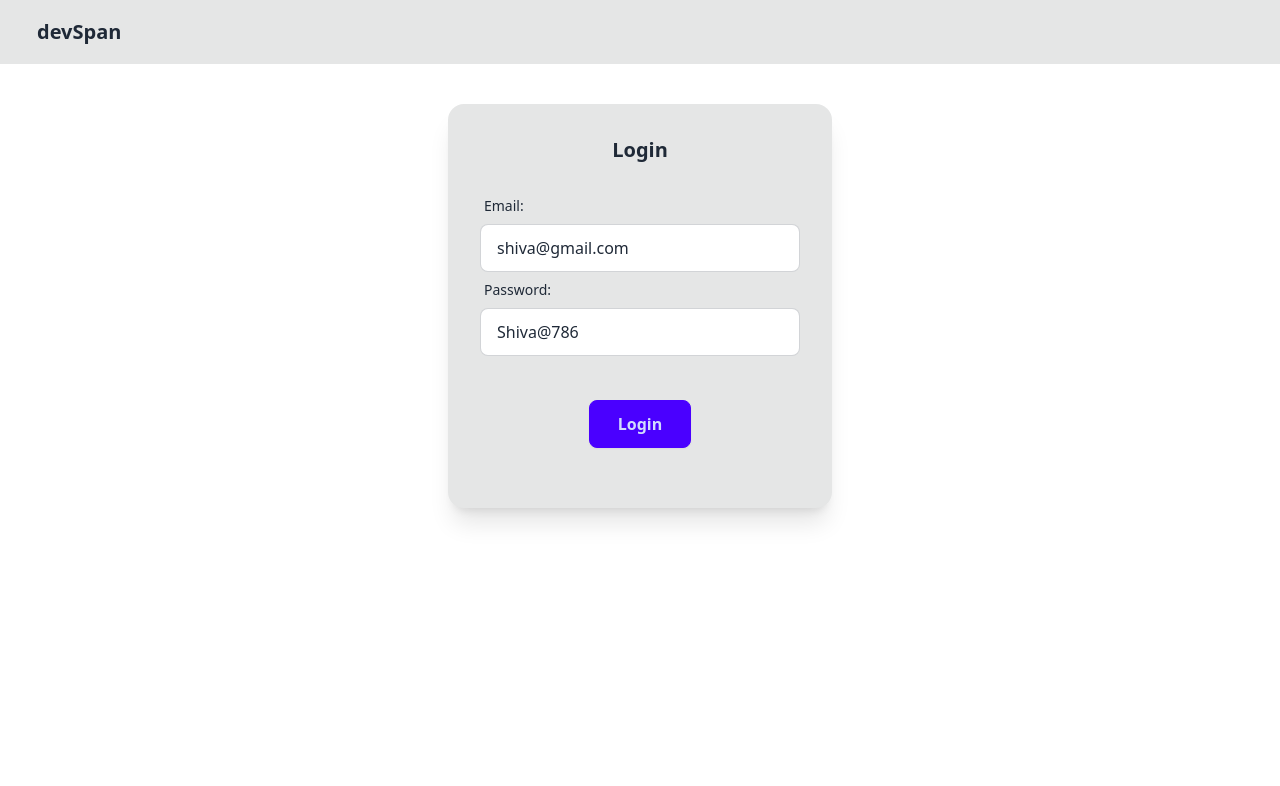
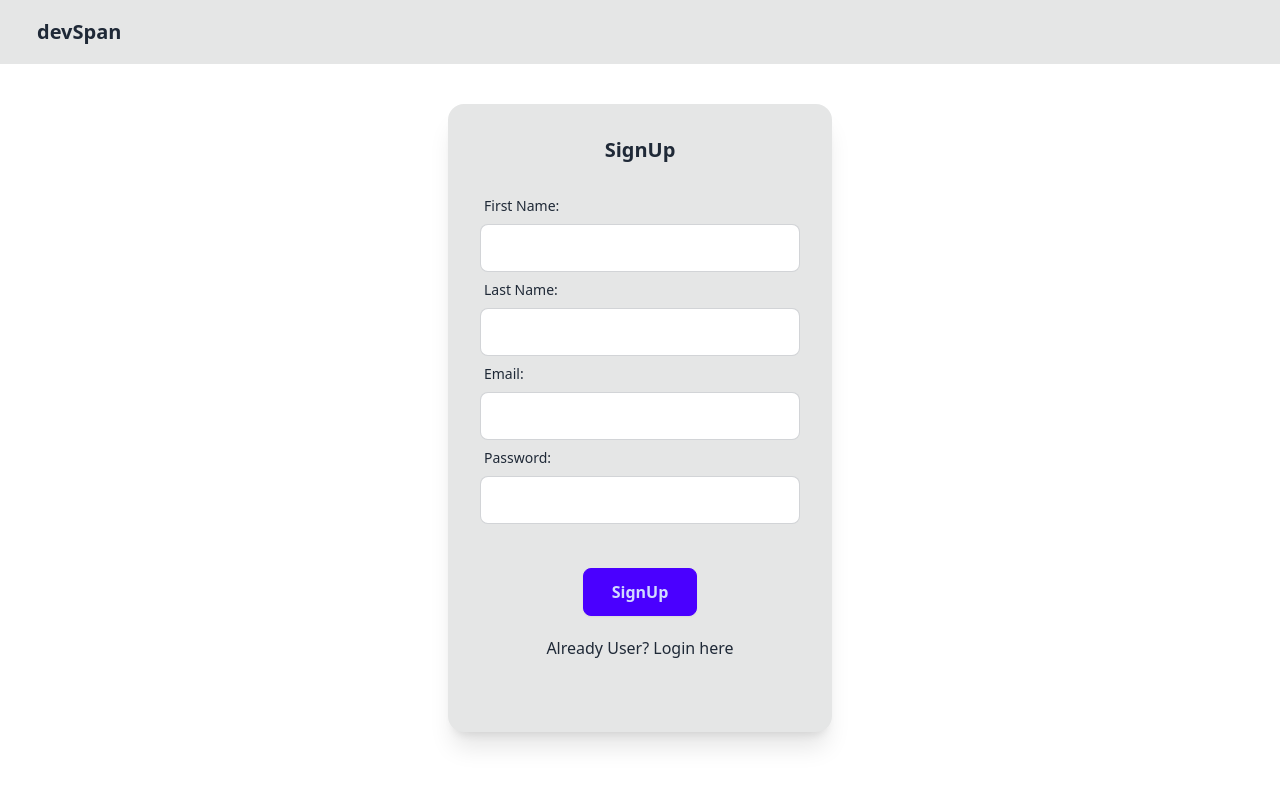
Before and after one commit to thisisshiva/devSpan_FE, a React (Vite) app: page /login in a window 1280 px wide. Shown: the top 786 px of the page. Built offline with nearby package versions, Linux system fonts and the light colour scheme; no server answers.

Commit message:
ft. SignUp

```diff
--- a/src/components/editProfile.jsx
+++ b/src/components/editProfile.jsx
@@ -8,8 +8,8 @@ import { addUser } from "../utils/userSlice";
 const EditProfile = ({ user }) => {
   const [firstName, setFirstName] = useState(user.firstName);
   const [lastName, setLastName] = useState(user.lastName);
-  const [age, setAge] = useState(user.age);
-  const [gender, setGender] = useState(user.gender);
+  const [age, setAge] = useState(user.age || " ");
+  const [gender, setGender] = useState(user.gender || "");
   const [about, setAbout] = useState(user.about);
   const [skills, setSkills] = useState(user.skills);
   const [photoUrl, setPhoto] = useState(user.photoUrl);
@@ -19,15 +19,15 @@ const EditProfile = ({ user }) => {
   const dispatch = useDispatch();
 
   const saveUser = async () => {
-    // setError(" ")
+    setError(" ")
     try {
-      const res = await axios.post(
+      const res = await axios.patch(
         BASE_URL + "/profile/edit",
-        { firstName, lastName, photoUrl, gender, age, skills, about },
+        { firstName, lastName, photoUrl, age, gender, skills, about },
         { withCredentials: true }
       );
 
-      dispatch(addUser(res.data.data));
+      dispatch(addUser(res?.data?.data));
 
       setToast(true)
       setTimeout(() => {
@@ -45,7 +45,7 @@ const EditProfile = ({ user }) => {
       <div className="flex justify-center mx-12">
         <div className="card bg-base-300 w-96 shadow-xl">
           <div className="card-body">
-            <h2 className="card-title justify-center pb-4 ">Login</h2>
+            <h2 className="card-title justify-center pb-4 ">Edit Profile</h2>
             <div>
               <label className="form-control w-full max-w-xs">
                 <div className="label">
@@ -91,13 +91,12 @@ const EditProfile = ({ user }) => {
                 <div className="label">
                   <span className="label-text">Gender:</span>
                 </div>
-                <input
-                  type="text"
-                  placeholder=""
-                  className="input input-bordered w-full max-w-xs"
-                  value={gender}
-                  onChange={(e) => setGender(e.target.value)}
-                />
+                <select className="select select-bordered w-full max-w-xs" value={gender} onChange={(e)=>setGender(e.target.value)}>
+                  <option value="">Select Gender</option>
+                  <option value="male">Male</option>
+                  <option value="female">Female</option>
+                  <option value="other">Other</option>
+                </select>
                 <div className="label">
                   <span className="label-text">Skills:</span>
                 </div>
@@ -111,13 +110,13 @@ const EditProfile = ({ user }) => {
                 <div className="label">
                   <span className="label-text">About:</span>
                 </div>
-                <input
+                <textarea
                   type="text"
                   placeholder=""
                   className="input input-bordered w-full max-w-xs"
                   value={about}
                   onChange={(e) => setAbout(e.target.value)}
-                />
+                ></textarea>
               </label>
             </div>
             <p className="text-red-700">{error}</p>
--- a/src/components/login.jsx
+++ b/src/components/login.jsx
@@ -7,9 +7,13 @@ import { BASE_URL } from "../utils/constant";
 import { useNavigate } from "react-router-dom";
 
 const Login = () => {
-  const [email, setEmail] = useState("shiva@gmail.com");
-  const [password, setPassword] = useState("Shiva@786");
+  const [email, setEmail] = useState("");
+  const [password, setPassword] = useState("");
   const [error,setError] = useState('')
+
+  const [isLoginForm, setIsLogin] = useState(false);
+  const [firstName,setFirstName] = useState('')
+  const [lastName,setLastName] = useState('')
 
   const dispatch = useDispatch();
   const navigate = useNavigate()
@@ -34,13 +38,47 @@ const Login = () => {
     }
   };
 
+  const handleSignUp = async () => {
+    try{
+      const res = await axios.post(BASE_URL+'/signup',{ firstName ,lastName ,email ,password},{withCredentials:true})
+
+      console.log(res.data);
+      dispatch(addUser(res.data.data))
+      navigate('/profile')
+    }catch(err){
+      console.log(err.message);
+
+    }
+  }
+
   return (
     <div className="flex justify-center my-10">
       <div className="card bg-base-300 w-96 shadow-xl">
         <div className="card-body">
-          <h2 className="card-title justify-center pb-4 ">Login</h2>
+          <h2 className="card-title justify-center pb-4 ">{isLoginForm?"Login":"SignUp"}</h2>
           <div>
             <label className="form-control w-full max-w-xs">
+              {!isLoginForm && <>
+              <div className="label">
+                <span className="label-text">First Name:</span>
+              </div>
+              <input
+                type="text"
+                placeholder=""
+                className="input input-bordered w-full max-w-xs"
+                value={firstName}
+                onChange={(e) => setFirstName(e.target.value)}
+              />
+              <div className="label">
+                <span className="label-text">Last Name:</span>
+              </div>
+              <input
+                type="text"
+                placeholder=""
+                className="input input-bordered w-full max-w-xs"
+                value={lastName}
+                onChange={(e) => setLastName(e.target.value)}
+              /></>}
               <div className="label">
                 <span className="label-text">Email:</span>
               </div>
@@ -66,11 +104,12 @@ const Login = () => {
           <p className="text-red-700">{error}</p>
           <div className="card-actions justify-center m-7">
             <button
-              onClick={handleLogin}
+              onClick={isLoginForm? handleLogin: handleSignUp}
               className="btn btn-primary px-7 text-[1rem]"
             >
-              Login
+              {isLoginForm? 'Login':'SignUp'}
             </button>
+            <p className="text-center cursor-pointer my-3 hover:text-blue-600" onClick={()=> setIsLogin(!isLoginForm)}>{isLoginForm?'New User? SignUp here': 'Already User? Login here'}</p>
           </div>
         </div>
       </div>
```
